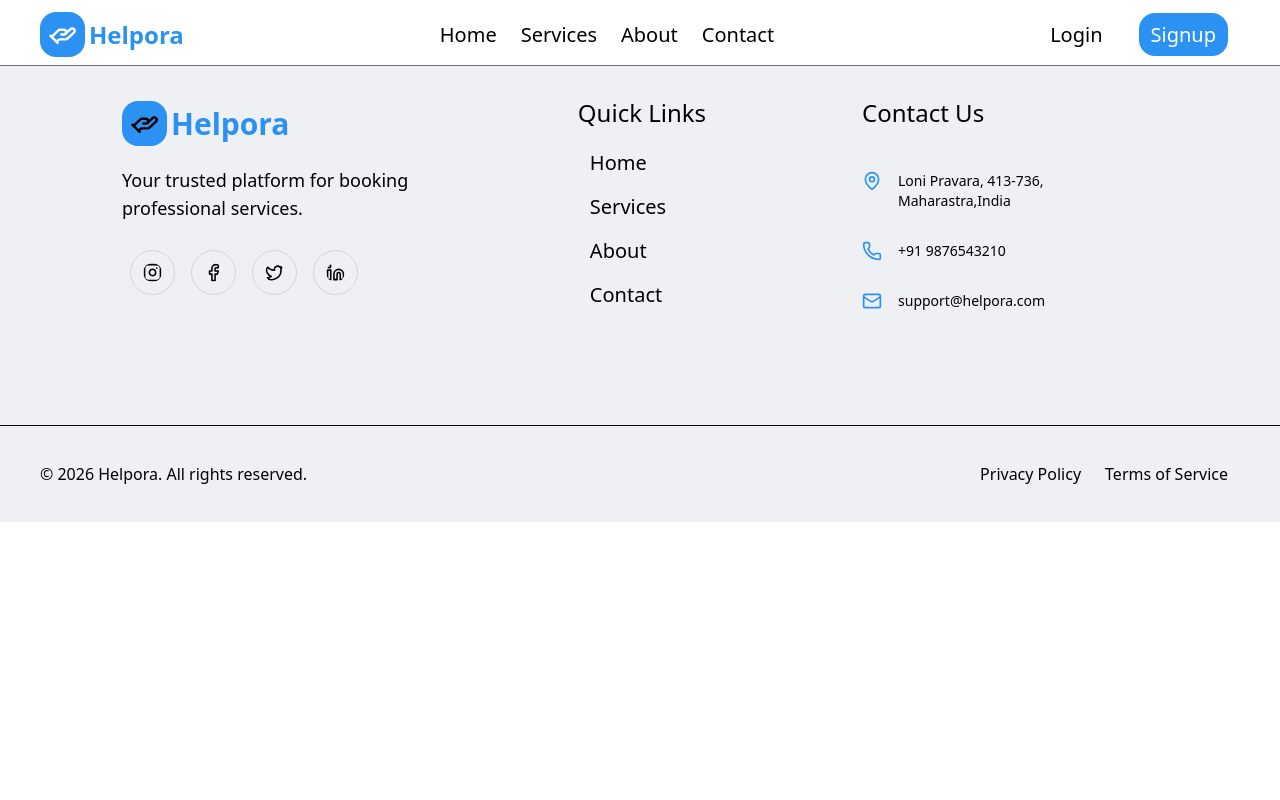
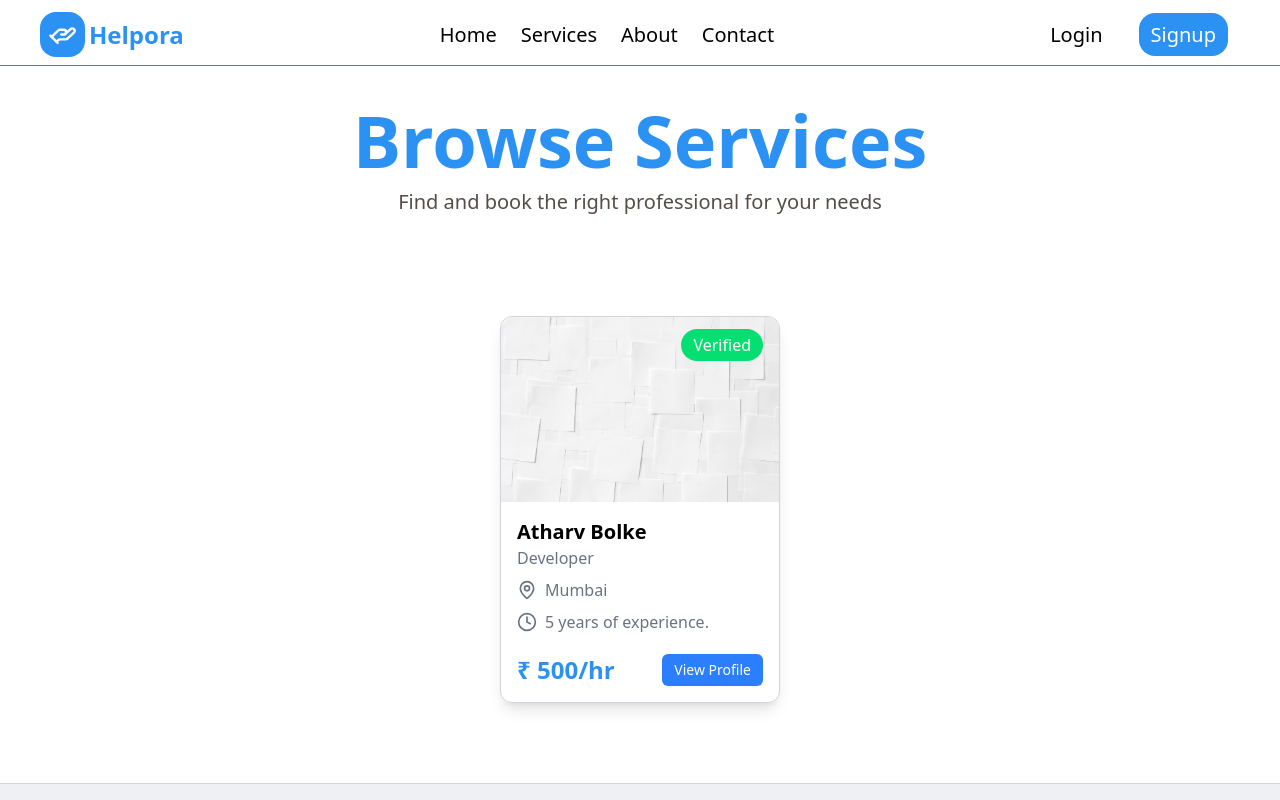
Before and after one commit to siddhikharde/ICP12-Group-Project-FullStack-Helpora, a React (Vite) app in the folder client/: page /service in a window 1280 px wide. Shown: the top 800 px of the page. Built offline with nearby package versions, Linux system fonts and the light colour scheme.

Commit message:
service page design done also service info page done

```diff
--- /dev/null
+++ b/client/src/component/Servicecard.jsx
@@ -0,0 +1,42 @@
+import React from "react";
+import { MapPin, Clock } from "lucide-react";
+import Button from "../component/Button";
+
+function Servicecard({img, name, profession, location, experience, price}) {
+  return (
+    <div className="border w-70 relative border-gray-300 rounded-xl cursor-pointer shadow-lg">
+      <img
+        src={img}
+        width={290}
+        className="rounded-t-xl"
+      />
+      <div className="p-4">
+        <p className="text-xl font-bold">{name}</p>
+        <p className="text-gray-500">{profession}</p>
+        <p className="absolute top-3 right-4 bg-green-400 cursor-pointer px-3 text-white py-1 rounded-2xl">
+          Verified
+        </p>
+        <div className="flex items-center my-2">
+          <MapPin size={20} className="mr-2 text-gray-500" />
+          <p className="text-gray-500">{location}</p>
+        </div>
+        <div className="flex items-center my-2">
+          <Clock size={20} className="mr-2 text-gray-500" />
+          <p className="text-gray-500">{experience} years of experience.</p>
+        </div>
+        <div className="flex justify-between items-center mt-5">
+          <p className="text-[#2b92f3] font-bold text-2xl">₹ {price}/hr</p>
+          <Button
+            title={"View Profile"}
+            size="sm"
+            onClick={() => {
+              window.location.href = "/serviceinfo";
+            }}
+          />
+        </div>
+      </div>
+    </div>
+  );
+}
+
+export default Servicecard;
--- a/client/src/views/Service.jsx
+++ b/client/src/views/Service.jsx
@@ -1,15 +1,32 @@
-import React from 'react'
-import Navbar from "../component/Navbar"
-import Footer from "../component/Footer"
+import Navbar from "../component/Navbar";
+import Footer from "../component/Footer";
+import Servicecard from "../component/Servicecard";
 
 function Service() {
   return (
     <div>
       <Navbar />
-
+      <div className="my-25 mx-5 flex flex-col items-center justify-center flex-wrap">
+        <p className="text-5xl text-center md:text-7xl font-bold text-[#2b92f3] mt-1">
+          Browse Services
+        </p>
+        <p className="text-lg text-center md:text-xl text-[#554d47] mt-3">
+          Find and book the right professional for your needs
+        </p>
+      </div>
+      <div className="flex justify-center items-center gap-10 flex-wrap mb-20">
+        <Servicecard
+          img="../src/assets/home_bg.jpg"
+          name={"Atharv Bolke"}
+          profession={"Developer"}
+          location={"Mumbai"}
+          experience={5}
+          price={500}
+        />
+      </div>
       <Footer />
     </div>
-  )
+  );
 }
 
-export default Service
+export default Service;
--- /dev/null
+++ b/client/src/views/Serviceinfo.jsx
@@ -0,0 +1,78 @@
+import React from "react";
+import Navbar from "../component/Navbar";
+import Footer from "../component/Footer";
+import { MapPin, Clock } from "lucide-react";
+import Button from "../component/Button";
+
+function Serviceinfo() {
+  return (
+    <div>
+      <Navbar />
+      <div className="pt-25 pb-10 border-b border-gray-300 bg-[#ecf4f7] flex items-center justify-between px-20">
+        <div>
+          <p className="text-2xl font-bold md:text-4xl">Atharv</p>
+          <p className="text-gray-500">Developer</p>
+        </div>
+        <p className="text-[#2b92f3] font-bold text-2xl md:text-4xl">
+          ₹ 500/hr
+        </p>
+      </div>
+
+      <div className="border w-[50vh] md:w-[100vh] mx-auto my-10 rounded-2xl border-gray-300 px-10 py-5 flex flex-col flex-wrap">
+        <p className="text-3xl">About</p>
+        <p className="text-gray-500 my-2">
+          Experienced with over 5 years in the industry. Specializing in
+          residential and commercial services.
+        </p>
+        <div className="flex items-center justify-between flex-wrap">
+          <div className="flex items-center my-6 bg-gray-100 px-4 py-2 w-fit rounded-lg">
+            <Clock size={20} className="mr-2 text-[#2b92f3]" />
+            <div>
+              <p className="text-gray-500">Experience</p>
+              <p className="font-bold text-lg">5 years of experience</p>
+            </div>
+          </div>
+          <div className="flex items-center flex-wrap my-6 bg-gray-100 px-5 py-2 w-fit rounded-lg">
+            <MapPin size={20} className="mr-2 text-[#2b92f3]" />
+            <div>
+              <p className="text-gray-500">Location</p>
+              <p className="font-bold text-lg">Mumbai</p>
+            </div>
+          </div>
+        </div>
+      </div>
+
+      <div className="border w-[50vh] md:w-[100vh] mx-auto my-10 rounded-2xl border-gray-300 px-10 py-5 flex flex-col flex-wrap">
+        <p className="text-3xl">Skills & Services</p>
+        <div className="flex justify-start flex-wrap gap-2">
+          <p className="text-lg w-fit my-2 bg-green-400 cursor-pointer px-3 text-white py-1 rounded-2xl">
+            Plumber
+          </p>
+          <p className="text-lg w-fit my-2 bg-green-400 cursor-pointer px-3 text-white py-1 rounded-2xl">
+            Electrician
+          </p>
+          <p className="text-lg w-fit my-2 bg-green-400 cursor-pointer px-3 text-white py-1 rounded-2xl">
+            Driver
+          </p>
+          <p className="text-lg w-fit my-2 bg-green-400 cursor-pointer px-3 text-white py-1 rounded-2xl">
+            Mechanic
+          </p>
+        </div>
+      </div>
+      <div className="flex items-center justify-center flex-wrap">
+        <Button title={"Continue to Booking"} size="lg" />
+      </div>
+
+      <p className="text-3xl text-center mt-15">Customer Reviews</p>
+      <div className="border w-[50vh] md:w-[100vh] mx-auto my-8 rounded-2xl border-gray-300 px-10 py-5 flex flex-col flex-wrap">
+        <p className="text-xl font-bold">Atharv Bolke</p>
+        <p className="my-2 text-lg text-gray-500">
+          The Service is good but the time required more..
+        </p>
+      </div>
+      <Footer />
+    </div>
+  );
+}
+
+export default Serviceinfo;
```
